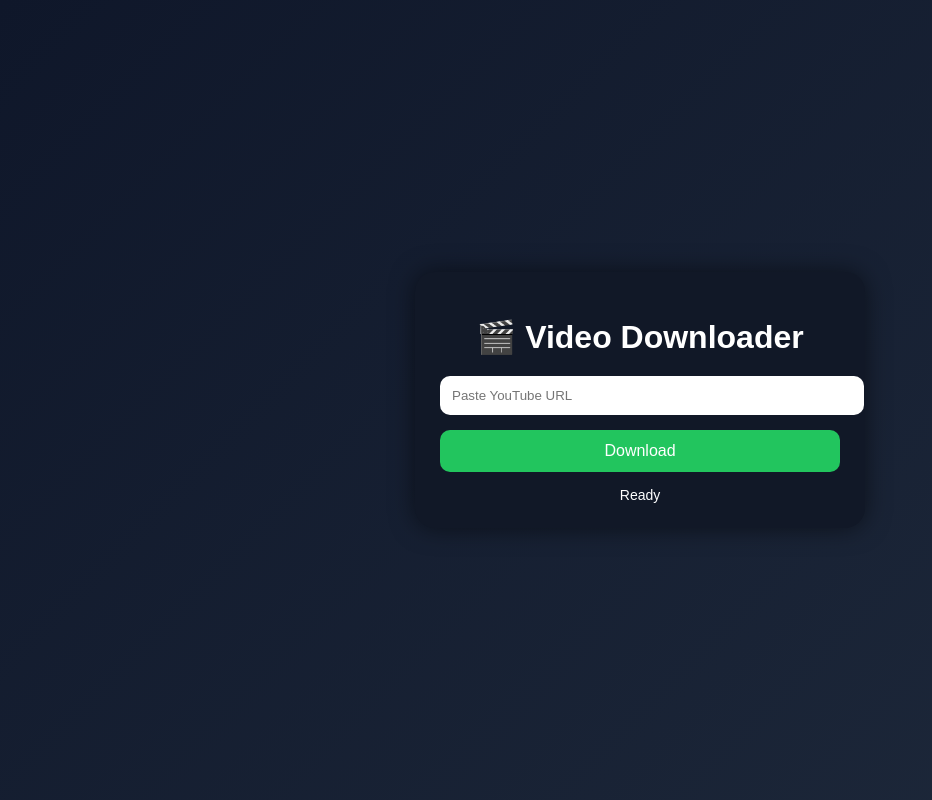
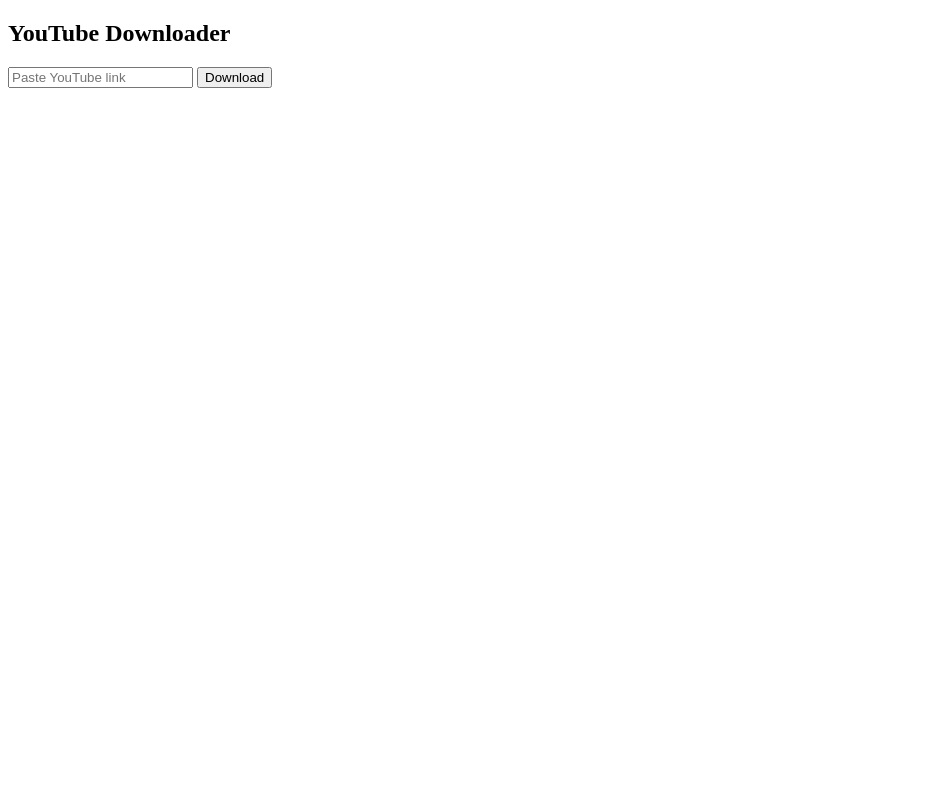
Before and after one commit to Sangeetha-123549/video-downloader, a Flask app: page / in a window 1280 px wide. Shown: the whole page, without its empty margins (0-932 px from the left). Run offline with Flask 3, Linux system fonts and the light colour scheme.

Commit message:
templates/index.html

```diff
--- a/templates/index.html
+++ b/templates/index.html
@@ -1,159 +1,50 @@
 <!DOCTYPE html>
-<html lang="en">
+<html>
 <head>
-<meta charset="UTF-8">
-<meta name="viewport" content="width=device-width, initial-scale=1.0">
-<title>Video Downloader</title>
-
-<style>
-
-body{
-    margin:0;
-    padding:0;
-    font-family:Arial,sans-serif;
-    background:linear-gradient(135deg,#0f172a,#1e293b);
-    height:100vh;
-    display:flex;
-    justify-content:center;
-    align-items:center;
-    color:white;
-}
-
-.container{
-    width:90%;
-    max-width:400px;
-    background:#111827;
-    padding:25px;
-    border-radius:20px;
-    text-align:center;
-    box-shadow:0 0 25px rgba(0,0,0,0.5);
-}
-
-h1{
-    margin-bottom:20px;
-}
-
-input{
-    width:100%;
-    padding:12px;
-    border:none;
-    border-radius:10px;
-    margin-bottom:15px;
-    outline:none;
-}
-
-button{
-    width:100%;
-    padding:12px;
-    border:none;
-    border-radius:10px;
-    background:#22c55e;
-    color:white;
-    font-size:16px;
-    cursor:pointer;
-}
-
-button:hover{
-    background:#16a34a;
-}
-
-#status{
-    margin-top:15px;
-    font-size:14px;
-}
-
-.spinner{
-    margin:15px auto;
-    width:35px;
-    height:35px;
-    border:4px solid #333;
-    border-top:4px solid #22c55e;
-    border-radius:50%;
-    animation:spin 1s linear infinite;
-    display:none;
-}
-
-@keyframes spin{
-    100%{
-        transform:rotate(360deg);
-    }
-}
-
-</style>
+    <title>Video Downloader</title>
 </head>
-
 <body>
 
-<div class="container">
+<h2>YouTube Downloader</h2>
 
-    <h1>🎬 Video Downloader</h1>
+<input type="text" id="url" placeholder="Paste YouTube link">
+<button onclick="downloadVideo()">Download</button>
 
-    <input
-        type="text"
-        id="url"
-        placeholder="Paste YouTube URL">
-
-    <button onclick="downloadVideo()">
-        Download
-    </button>
-
-    <div class="spinner" id="spinner"></div>
-
-    <div id="status">
-        Ready
-    </div>
-
-</div>
+<p id="status"></p>
 
 <script>
+async function downloadVideo() {
 
-async function downloadVideo(){
+    let url = document.getElementById("url").value;
 
-    let url=document.getElementById("url").value;
-
-    let spinner=document.getElementById("spinner");
-    let status=document.getElementById("status");
-
-    if(url===""){
+    if(url === ""){
         alert("Paste YouTube URL");
         return;
     }
 
-    spinner.style.display="block";
-    status.innerText="Downloading video... Please wait";
+    document.getElementById("status").innerText = "Downloading...";
 
-    try{
+    let response = await fetch("/download", {
+        method: "POST",
+        headers: {
+            "Content-Type": "application/json"
+        },
+        body: JSON.stringify({ url: url })
+    });
 
-        let response = await fetch("/download",{
-            method:"POST",
-            headers:{
-                "Content-Type":"application/json"
-            },
-            body:JSON.stringify({
-                url:url
-            })
-        });
+    let data = await response.json();
 
-        let data = await response.json();
-
-        status.innerText="✅ Download completed";
+    if(data.status === "success"){
+        document.getElementById("status").innerText = "Download completed";
 
         setTimeout(() => {
-            window.location.href="/file";
-        }, 5000);
+            window.location.href = "/file?cache=" + new Date().getTime();
+        }, 2000);
 
+    } else {
+        document.getElementById("status").innerText = "Download failed";
     }
-
-    catch(error){
-
-        status.innerText="❌ Download failed";
-
-    }
-
-    spinner.style.display="none";
-
 }
-
 </script>
 
 </body>
```
